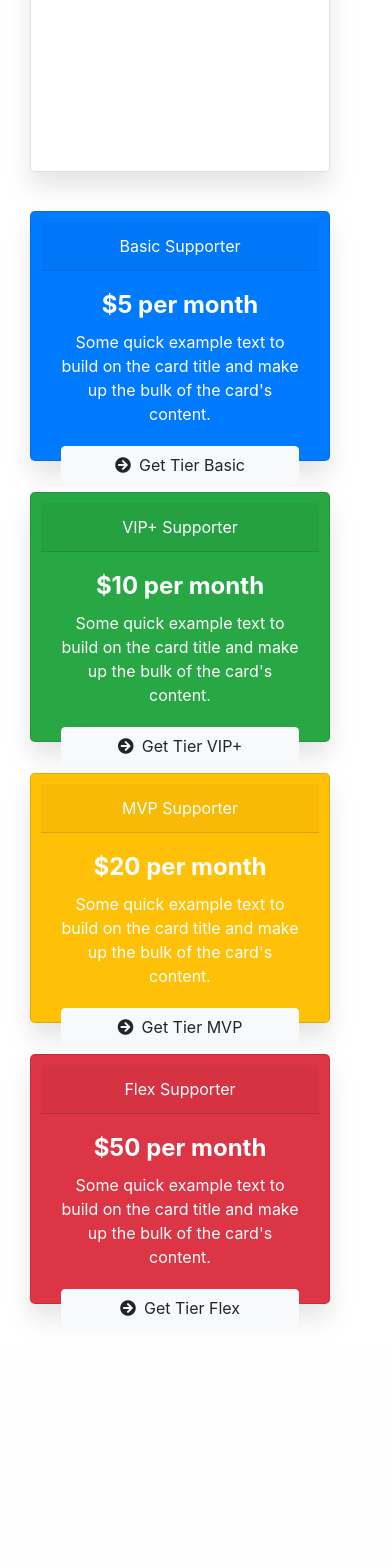
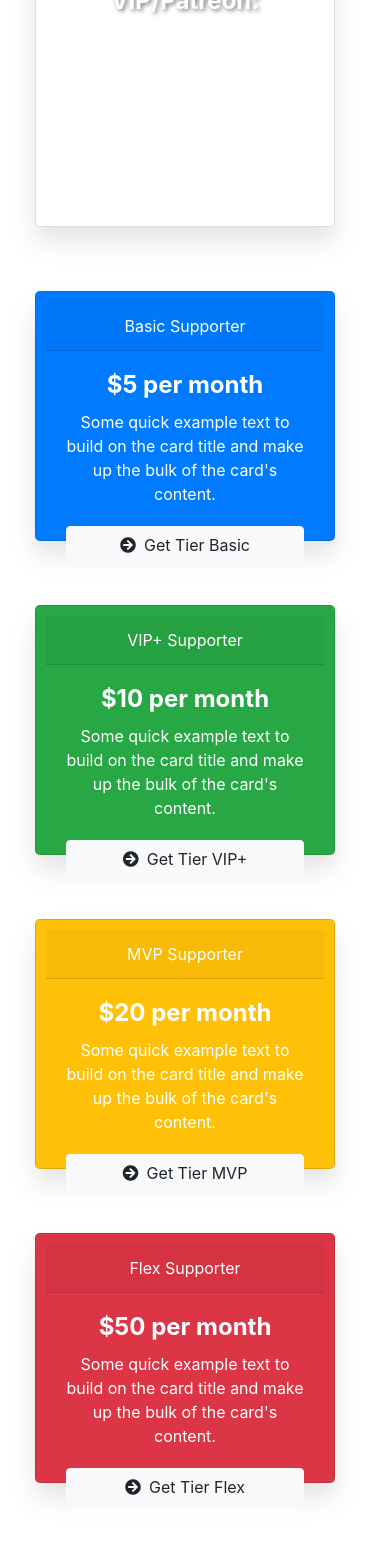
Before and after one commit to R3dWolfie/GDM-WEBSITE, a Flask app: page /VIP in a window 390 px wide. Shown: the part 845-2411 px from the top of the page. Before the commit the page ends 2164 px from the top, so only its background shows below. Run offline with Flask 3, Linux system fonts and the light colour scheme; some libraries are stand-ins or nearby versions.

Commit message:
:+1: fixed vip page

```diff
--- a/Templates/VIP.html
+++ b/Templates/VIP.html
@@ -3,17 +3,17 @@
 {% block content %}
   <div class="container">
     <link rel="stylesheet" type="text/css" href="static/vip.css">
-    <div class="row">
-      <div class="col-lg-4">
-        <div class="card bg-info text-white mb-4 top-card">
+    <div class="row justify-content-center">
+      <div class="col-lg-3 mx-auto mb-4">
+        <div class="card bg-info text-white top-card">
           <div class="card-body">
             <h2 class="card-title text-center">Support our Project</h2>
             <p class="card-text text-center">Help us cover the server costs and website expenses by becoming a VIP/Patreon supporter. Your support will enable us to continue providing a seamless multiplayer experience and maintain a reliable server infrastructure.</p>
           </div>
         </div>
       </div>
-      <div class="col-lg-4">
-        <div class="card mb-4 top-card">
+      <div class="col-lg-3 mx-auto mb-4">
+        <div class="card top-card">
           <div class="card-body">
             <h2 class="card-title">Benefits of Becoming a VIP/Patreon:</h2>
             <ul>
@@ -24,8 +24,8 @@
           </div>
         </div>
       </div>
-      <div class="col-lg-4">
-        <div class="card mb-4 top-card">
+      <div class="col-lg-3 mx-auto mb-4">
+        <div class="card top-card">
           <div class="card-body">
             <h2 class="card-title">How to Become a VIP/Patreon:</h2>
             <ol>
@@ -38,9 +38,9 @@
         </div>
       </div>
     </div>
-    <div class="row">
-      <div class="col-lg-3">
-        <div class="card text-white bg-primary mb-3">
+    <div class="row justify-content-center">
+      <div class="col-12 col-md-6 col-lg-3 mx-auto mb-4">
+        <div class="card text-white bg-primary">
           <div class="card-header text-center">Basic Supporter</div>
           <div class="card-body">
             <h5 class="card-title text-center">$5 per month</h5>
@@ -51,8 +51,8 @@
           </div>
         </div>
       </div>
-      <div class="col-lg-3">
-        <div class="card text-white bg-success mb-3">
+      <div class="col-12 col-md-6 col-lg-3 mx-auto mb-4">
+        <div class="card text-white bg-success">
           <div class="card-header text-center">VIP+ Supporter</div>
           <div class="card-body">
             <h5 class="card-title text-center">$10 per month</h5>
@@ -63,8 +63,8 @@
           </div>
         </div>
       </div>
-      <div class="col-lg-3">
-        <div class="card text-white bg-warning mb-3">
+      <div class="col-12 col-md-6 col-lg-3 mx-auto mb-4">
+        <div class="card text-white bg-warning">
           <div class="card-header text-center">MVP Supporter</div>
           <div class="card-body">
             <h5 class="card-title text-center">$20 per month</h5>
@@ -75,8 +75,8 @@
           </div>
         </div>
       </div>
-      <div class="col-lg-3">
-        <div class="card text-white bg-danger mb-3">
+      <div class="col-12 col-md-6 col-lg-3 mx-auto mb-4">
+        <div class="card text-white bg-danger">
           <div class="card-header text-center">Flex Supporter</div>
           <div class="card-body">
             <h5 class="card-title text-center">$50 per month</h5>
--- a/static/vip.css
+++ b/static/vip.css
@@ -1,16 +1,21 @@
 .top-card {
   min-height: 300px;
-  margin-bottom: 20px; /* Add space below each card */
+  margin-bottom: 30px;
 }
 
 .card {
-  margin: 15px; /* Add space around each card */
+  margin: 20px; /* This will add space around each card */
 }
 
 .card-body {
-  padding: 20px; /* Add padding inside the card */
+  padding: 20px;
+  padding-bottom: 40px; /* This will add some space below the "Get" buttons */
 }
 
 li {
   color: white;
 }
+
+.btn {
+  margin-bottom: 20px;
+}
```
